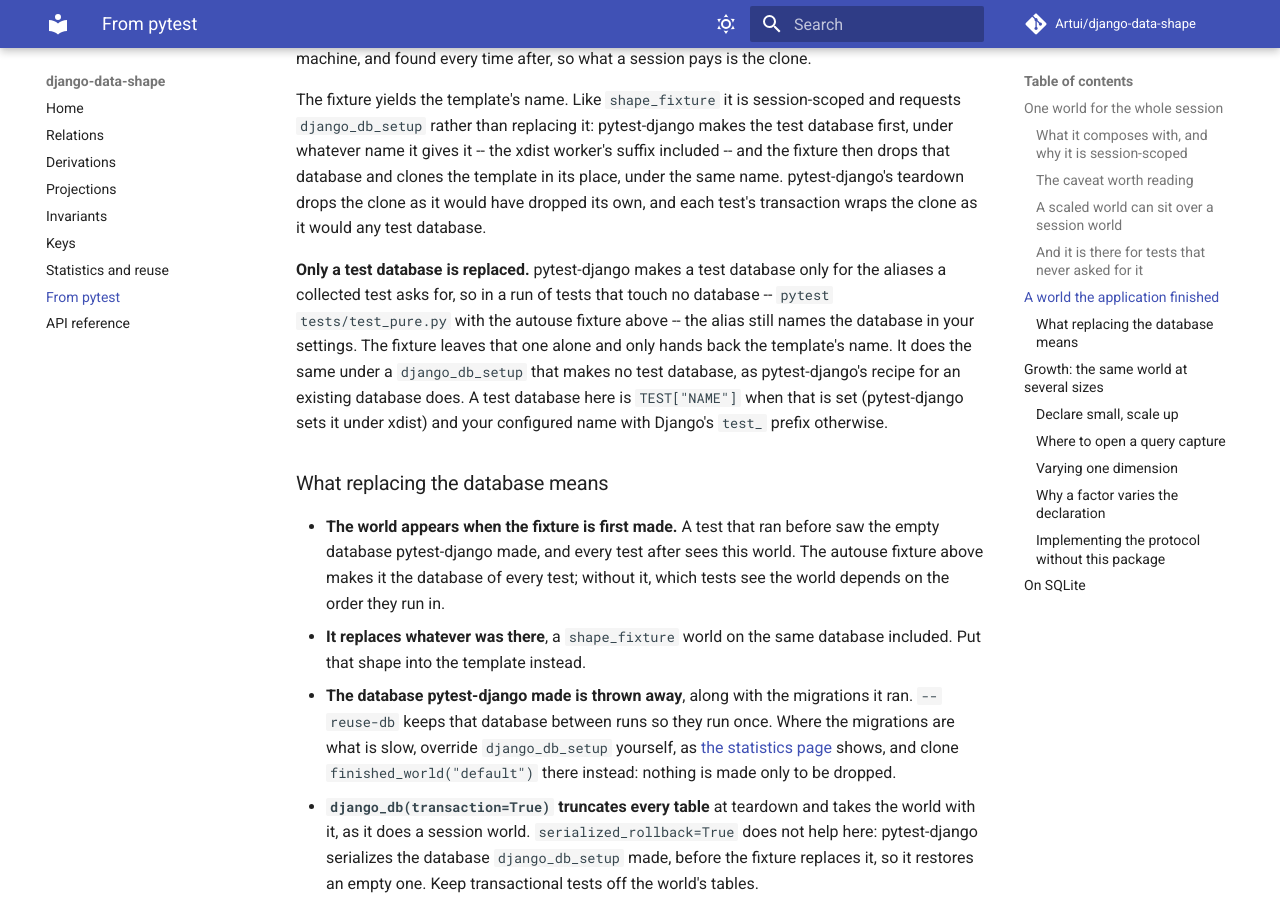
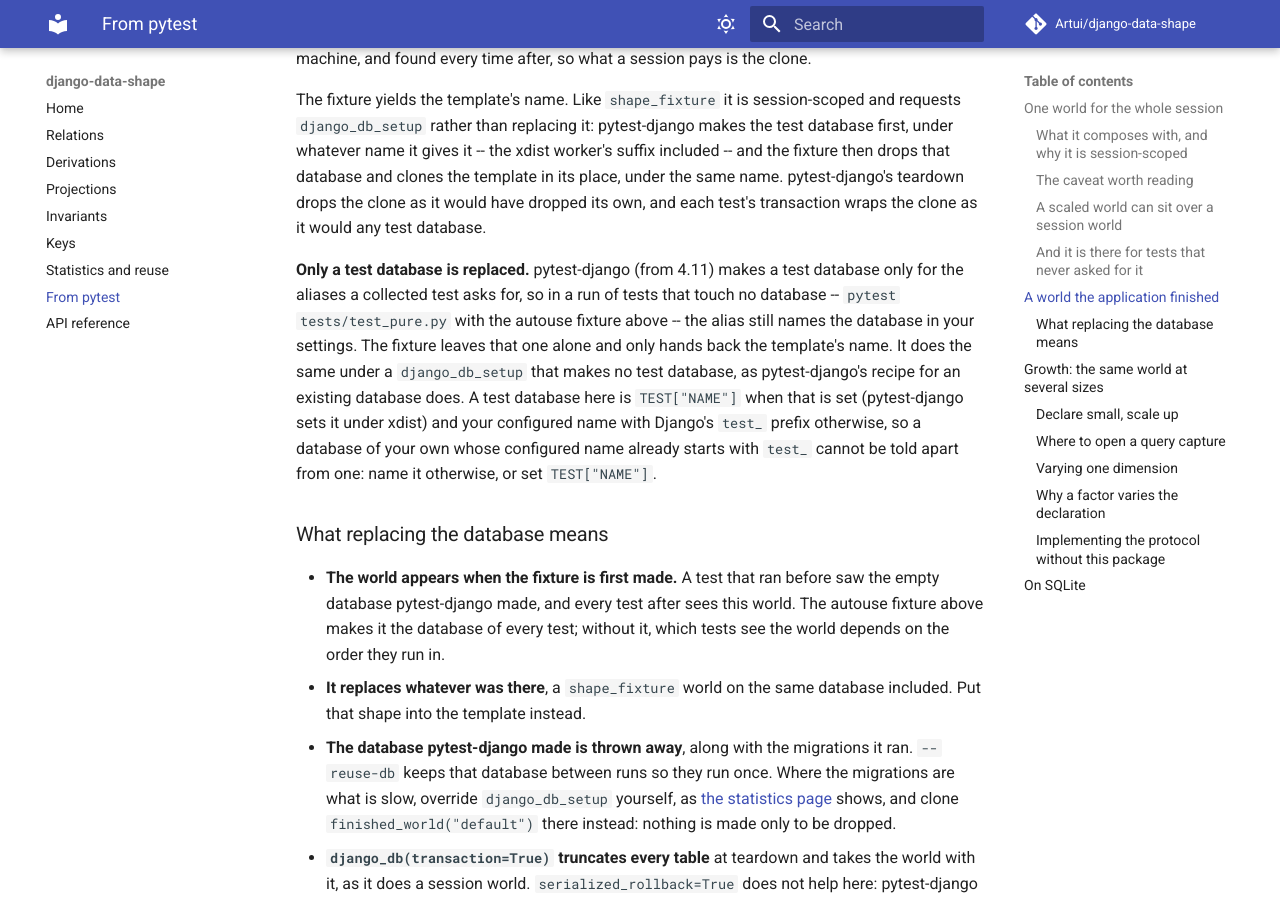
Before and after one commit to Artui/django-data-shape, an MkDocs documentation site: the page built from docs/pytest.md, in a window 1280 px wide and 900 px high, scrolled down 5248 px. Built offline with MkDocs 1.6.1 and Material for MkDocs 9.7.7, drawn with Linux system fonts in a browser that asks for light colours; comment, search, counter and statistics services are not loaded.

Commit message:
The left-alone test needs pytest-django 4.11, which set up only asked-for aliases
Before 4.11 pytest-django made a test database for every alias, so the alias
no test asks for is a test database too and replacing it is right; the test's
premise does not exist there, and it skips. The docs name the version, and the
one name the check cannot tell apart: a configured name that starts with test_.

Co-Authored-By: Claude Opus 5.5 <noreply@anthropic.com>

```diff
--- a/docs/pytest.md
+++ b/docs/pytest.md
@@ -265,15 +265,17 @@ and clones the template in its place, under the same name. pytest-django's
 teardown drops the clone as it would have dropped its own, and each test's
 transaction wraps the clone as it would any test database.
 
-**Only a test database is replaced.** pytest-django makes a test database only
-for the aliases a collected test asks for, so in a run of tests that touch no
+**Only a test database is replaced.** pytest-django (from 4.11) makes a test
+database only for the aliases a collected test asks for, so in a run of tests that touch no
 database -- `pytest tests/test_pure.py` with the autouse fixture above -- the
 alias still names the database in your settings. The fixture leaves that one
 alone and only hands back the template's name. It does the same under a
 `django_db_setup` that makes no test database, as pytest-django's recipe for an
 existing database does. A test database here is `TEST["NAME"]` when that is set
 (pytest-django sets it under xdist) and your configured name with Django's
-`test_` prefix otherwise.
+`test_` prefix otherwise, so a database of your own whose configured name
+already starts with `test_` cannot be told apart from one: name it otherwise,
+or set `TEST["NAME"]`.
 
 ### What replacing the database means
 
```
Also changed, not shown: CHANGELOG.md (+2 -2 lines), 3 other files.
